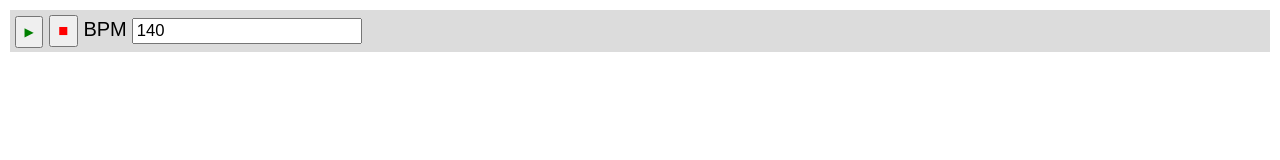
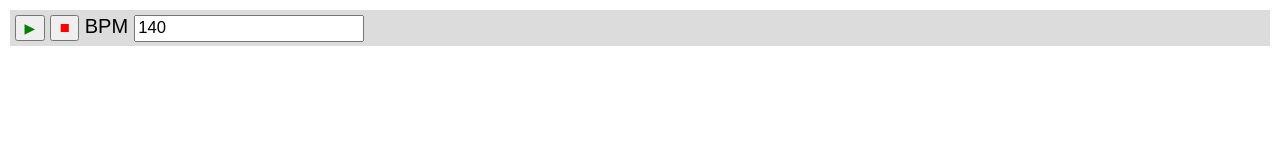
Before and after one commit to edgars-roze/sstep, a plain HTML site: page index.html in a window 1280 px wide. Drawn offline with Linux system fonts and the light colour scheme.

Commit message:
Update style.css

```diff
--- a/style.css
+++ b/style.css
@@ -4,7 +4,7 @@
 
 #play {
   color: green;
-  font-size: 60%;
+  font-size: 11px;
 }
 
 #stop {
@@ -13,22 +13,17 @@
 
 #toolbar {
   background-color: gainsboro;
-  height: 4%;
+  height: 21px;
   margin-bottom: 8px;
   padding: 4px;
 }
 
 button {
-  height: 100%;
+  height: 21px;
 }
 
 body {
   font-family: sans-serif;
-  height: 100%;
   user-select: none;
   zoom: 125%;
 }
-
-html {
-  height: 100%;
-}
```
